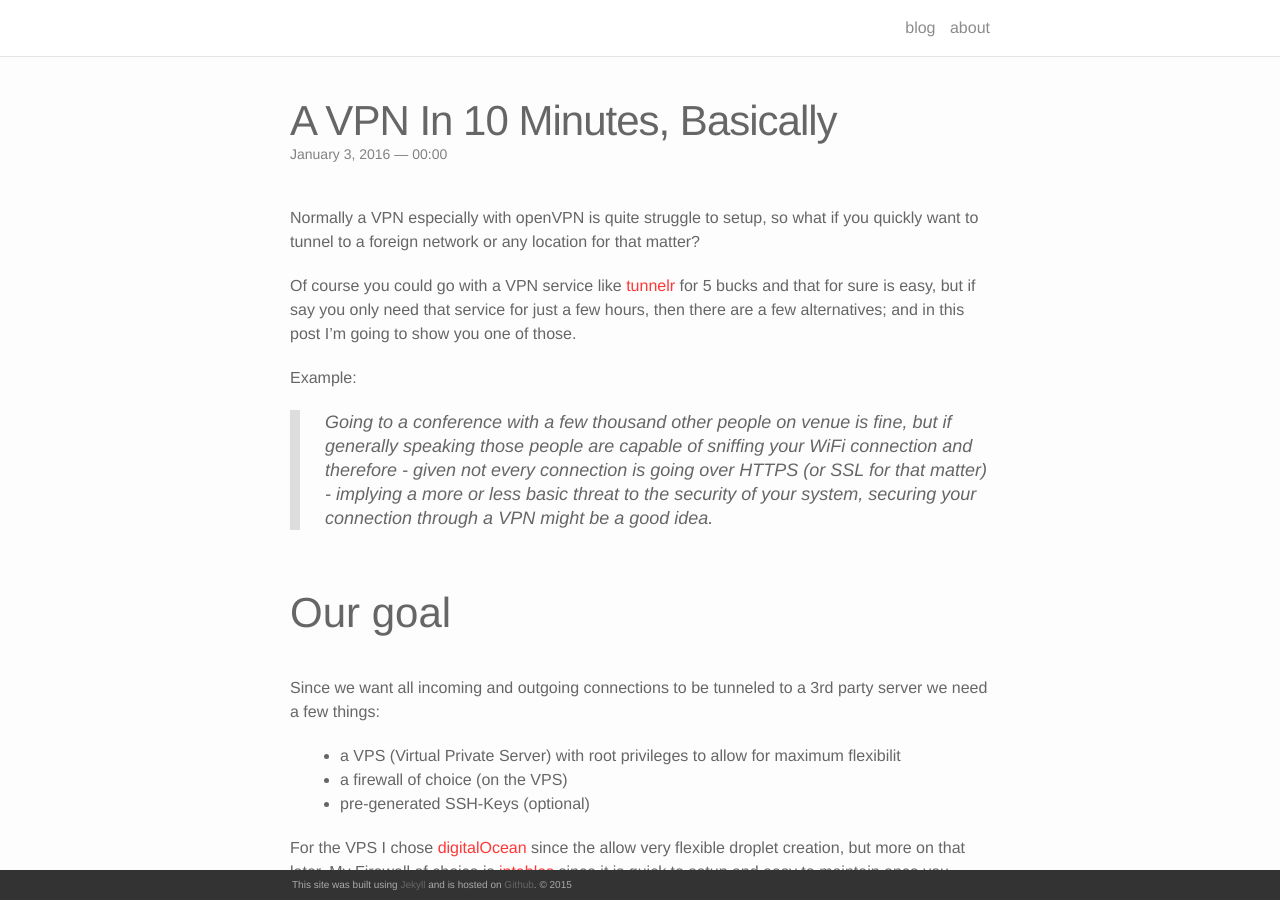
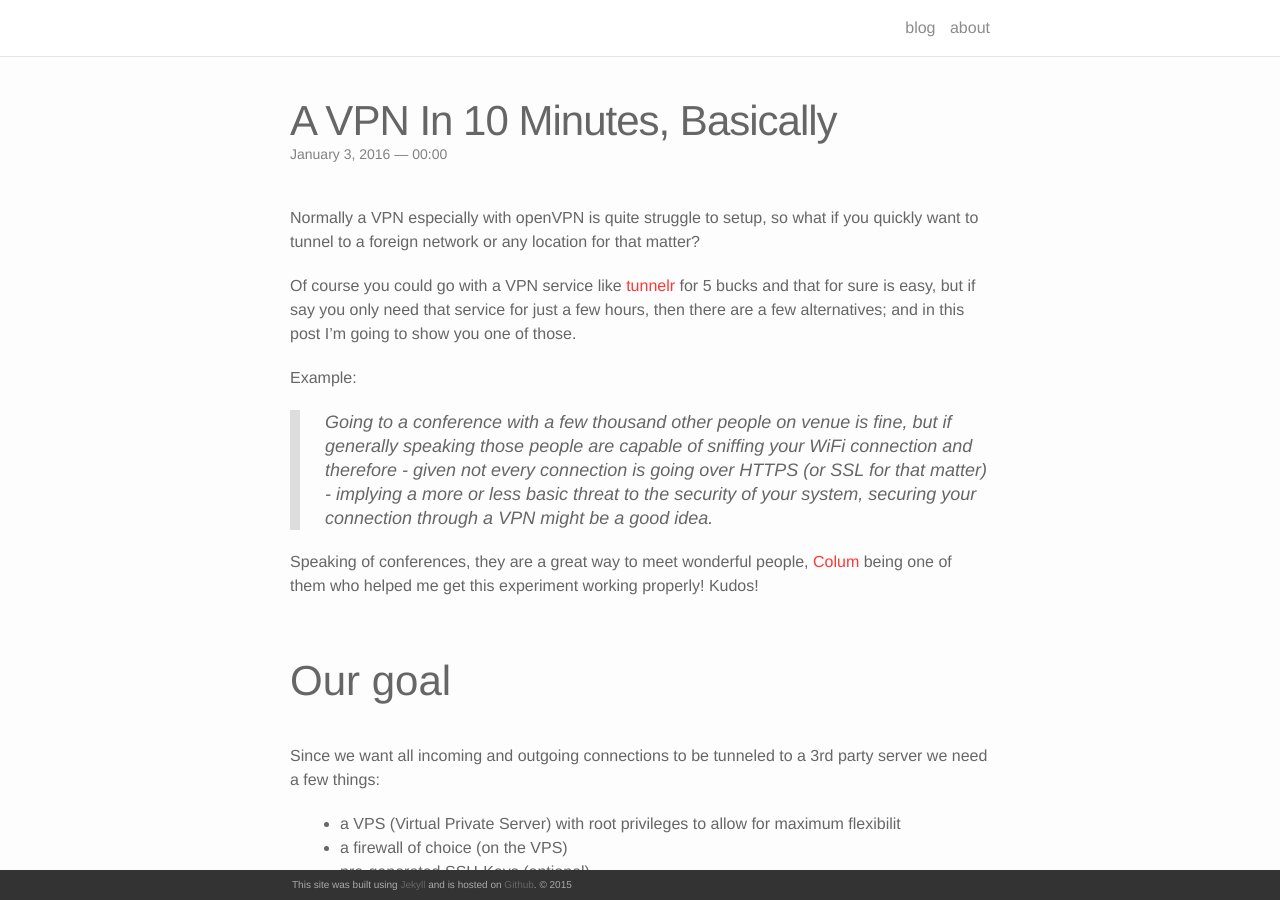
Before and after one commit to nilsology/nilsology.github.io, a Jekyll site: the page built from _posts/2016-01-03-10-minute-vpn.md, in a window 1280 px wide and 900 px high. Built offline with Jekyll 4.4.1, drawn with Linux system fonts in a browser that asks for light colours; nearby versions of some CDN libraries.

```diff
--- a/_posts/2016-01-03-10-minute-vpn.md
+++ b/_posts/2016-01-03-10-minute-vpn.md
@@ -11,6 +11,8 @@
 Example:
 
 > Going to a conference with a few thousand other people on venue is fine, but if generally speaking those people are capable of sniffing your WiFi connection and therefore - given not every connection is going over HTTPS (or SSL for that matter) - implying a more or less basic threat to the security of your system, securing your connection through a VPN might be a good idea.
+
+Speaking of conferences, they are a great way to meet wonderful people, [Colum](https://twitter.com/ColumPaget) being one of them who helped me get this experiment working properly! Kudos!
 
 ## Our goal
 
```
